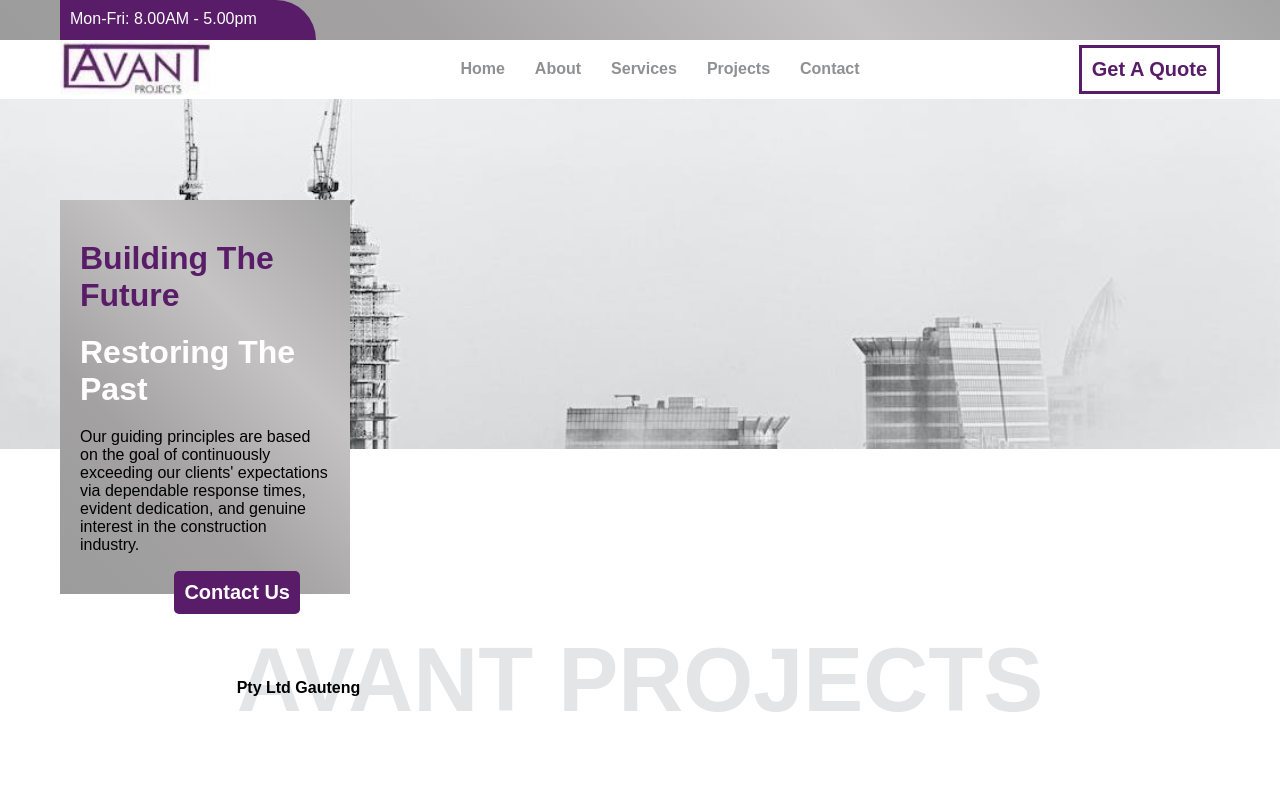
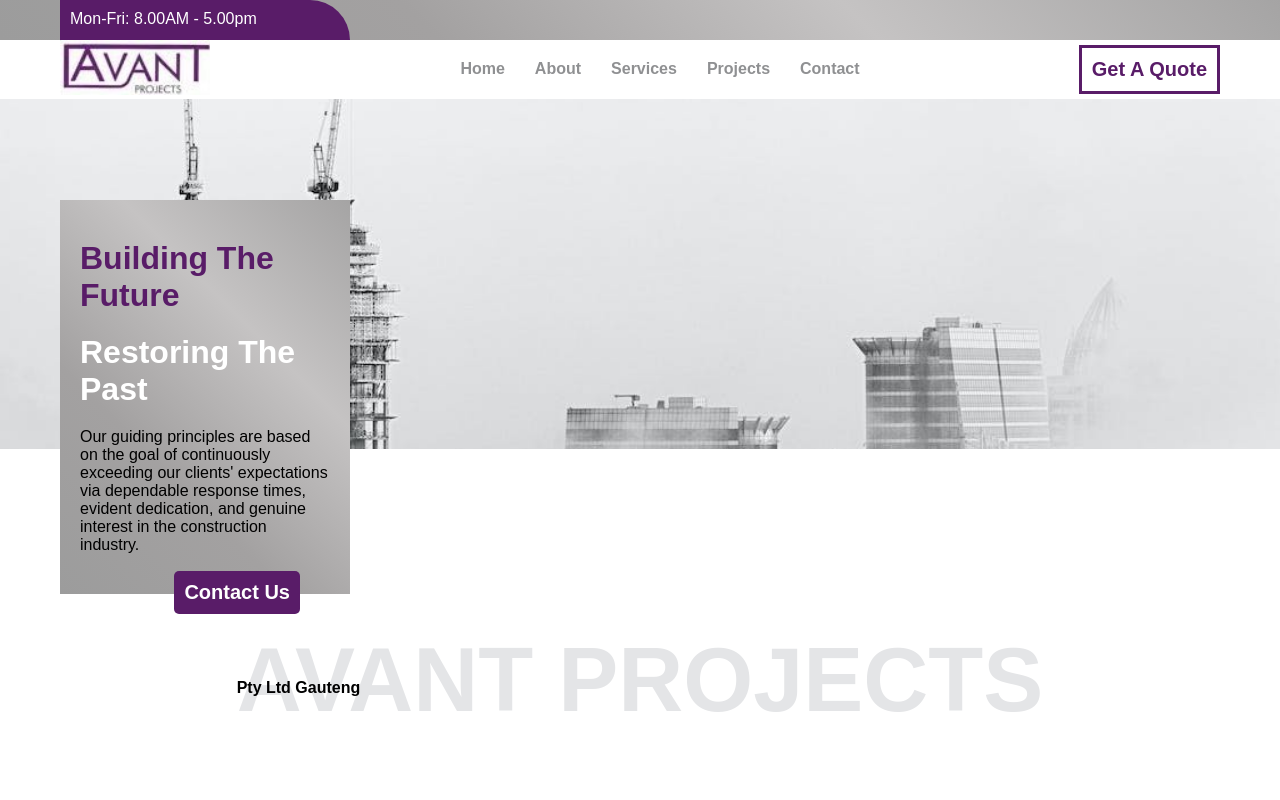
Before and after one commit to DiksonIvySon/Avant-Projects, a React (Vite) app in the folder AvantProjects/: page / in a window 1280 px wide. Shown: the top 800 px of the page. Built offline with nearby package versions, Linux system fonts and the light colour scheme.

Commit message:
Set the operating-time width to aline page home content.

```diff
--- a/AvantProjects/src/Components/Header1.css
+++ b/AvantProjects/src/Components/Header1.css
@@ -9,7 +9,7 @@
 .operating-times {
     margin-left: 60px;
     background-color: #591C68;
-    width: 20%;
+    width: 290px;
     height: 40px;
     border-radius: 0px 70px 0px 0px;
 }
```
